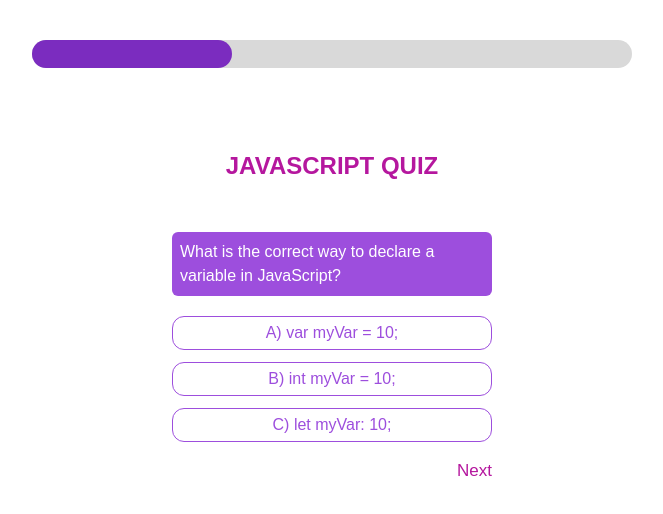
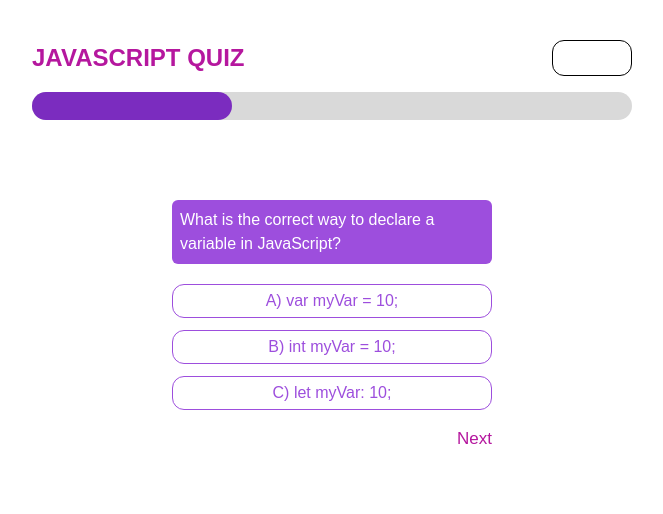
Before and after one commit to Stive627/tsa-challenge, a Next.js app: page /questions in a window 1280 px wide. Shown: the top 514 px of the page, without its empty margins (308-971 px from the left). Built offline with nearby package versions, Linux system fonts and the light colour scheme.

Commit message:
i have finished for today

```diff
--- a/Components/questions/Challenge.js
+++ /dev/null
@@ -1,13 +0,0 @@
-import React from 'react'
-import { data } from './data'
-
-function Challenge() {
-  const questions = [...data]
-  return (
-    <div>
-
-    </div>
-  )
-}
-
-export default Challenge
--- a/Components/questions/Questions.js
+++ b/Components/questions/Questions.js
@@ -40,20 +40,23 @@ function Questions() {
     }
   },[width])
   return (
-    <>
-    <>
+    <div>
         <>
-            <div className=' flex justify-center mt-8 lg:mt-10'>
-                <div style={{width:'600px'}} className=' relative h-7 '>
-                    <div style={{backgroundColor:'rgba(217, 217, 217, 1)'}} className=' absolute w-full h-full rounded-2xl z-0'></div>
-                    <div ref={progressRef} style={{backgroundColor:'rgba(123, 44, 191, 1)'}} className=' absolute h-full rounded-2xl z-10 progress'></div>
-                </div>
-            </div>
-            <p className=' mt-20 text-center font-semibold mb-12' style={{fontSize:24, color:'rgba(181, 23, 158, 1)'}}>JAVASCRIPT QUIZ</p>
+            <div className=' flex justify-center mt-8 lg:mt-10 mb-20'>
+                <div style={{width:'600px'}}>
+                      <div className=' flex justify-between mb-4'>
+                        <p className=' text-center font-semibold' style={{fontSize:24, color:'rgba(181, 23, 158, 1)'}}>JAVASCRIPT QUIZ</p>
+                        <div className=' border border-black w-20 rounded-xl'></div>
+                      </div>
+                      <div className=' relative h-7 '>
+                          <div style={{backgroundColor:'rgba(217, 217, 217, 1)'}} className=' absolute w-full h-full rounded-2xl z-0'></div>
+                          <div ref={progressRef} style={{backgroundColor:'rgba(123, 44, 191, 1)'}} className=' absolute h-full rounded-2xl z-10 progress'></div>
+                      </div>
+                  </div>
+              </div>
         </>
         {<Question key={data.indexOf(data[currQuestion.index])} question={data[currQuestion.index]} handleClick={handleClick} lastQuestion={lastQuestion}/>}
-    </>
-    </>
+    </div>
   )
 }
 
--- a/Components/results/Detail.js
+++ b/Components/results/Detail.js
@@ -1,15 +1,23 @@
 import React from 'react'
 import { data } from '../questions/data'
 import QuestionCard from './QuestionCard'
+import Wave from '../Wave'
+import { ArrowBackIos } from '@mui/icons-material'
 
-function Detail({userans}) {
+function Detail({userans, goBack}) {
     const questions = [...data]
     const answers = questions.map(elt => elt.answer)
     const userAnswer = [...userans]
 
   return (
-    <div>
-        <p style={{color:'rgba(181, 23, 158, 1)', fontSize:34}} className='text-center font-bold mt-5'>JAVASCRIPT QUIZ</p>
+    <div className=' mt-10'>
+        <div className=' flex justify-center'>
+          <div className=' w-11/12 lg:w-1/3 flex items-center justify-between'>
+            <button onClick={goBack}> <ArrowBackIos sx={{fontSize:30}}/> </button>
+            <p style={{color:'rgba(181, 23, 158, 1)'}} className='text-center text-2xl font-bold'>JAVASCRIPT QUIZ</p>
+            <p></p>
+          </div>
+        </div>
         <div>
             {questions.map((elt, indx) => <QuestionCard answer={answers[indx]} userAnswer={userAnswer[indx]} question={elt} key={indx}/>)}
         </div>
--- a/Components/results/Result.js
+++ b/Components/results/Result.js
@@ -13,7 +13,18 @@ function Result() {
   const chRouter = useRouter()
   const number = data.score
   const [percentage, setPercentage] = useState(0)
-  console.log(data)
+  function getMessage(){
+    if(number === 0){
+      return 'Better luck next time!'
+    }
+    if(number >0 &&  number < 50){
+      return 'Not bad, better luck next time'
+    }
+    if(number <100){
+      return 'Well done!'
+    }
+    return 'Bravo!, Perfect score'
+  }
   useEffect(()=>{
     if(percentage <number){
       const timeId = setTimeout(() => setPercentage(percentage + 1), 50);
@@ -21,7 +32,7 @@ function Result() {
     }
   },[percentage])
   if(data.score===undefined) return <p className=' text-center'>Answer the questions first</p>
-  if(details) return <Detail userans={data.userAnswer}/>
+  if(details) return <Detail goBack={()=>setDetails(false)} userans={data.userAnswer}/>
   return (
     <>
       <Wave/>
@@ -32,7 +43,7 @@ function Result() {
         <div className=' flex justify-center mt-10'>
           <Image width={large?400:300} height={300} src={'https://tsa-challenges.s3.ap-south-1.amazonaws.com/undraw_workspace_s6wf.svg'} alt='the picture for results'/>
         </div>
-        <p className=' text-center my-4' style={{color:'rgba(123, 44, 191, 1)'}}>Not bad, better luck next time</p>
+        <p className=' text-center my-4' style={{color:'rgba(123, 44, 191, 1)'}}>{getMessage()}</p>
         <div className=' flex justify-center'>
             <div className=' flex justify-between text-white gap-3'>
               <button onClick={()=> setDetails(true)} style={{backgroundColor:'rgba(157, 78, 221, 1)', width:'150px'}} className=' py-1 rounded-md cursor-pointer font-semibold'>Show Details</button>
```
Also changed, not shown: package.json (+6 -2 lines), 1 other file (tests, documents, lock files or other folders).
